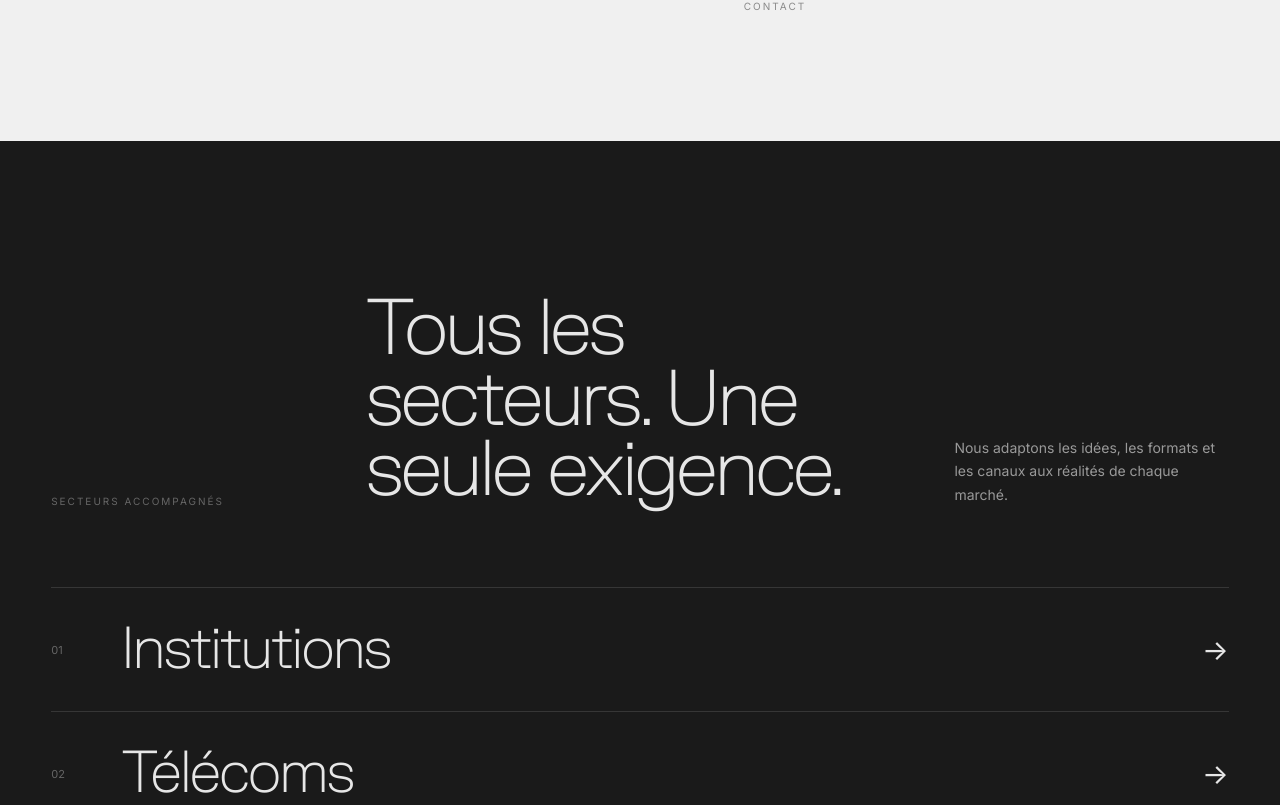
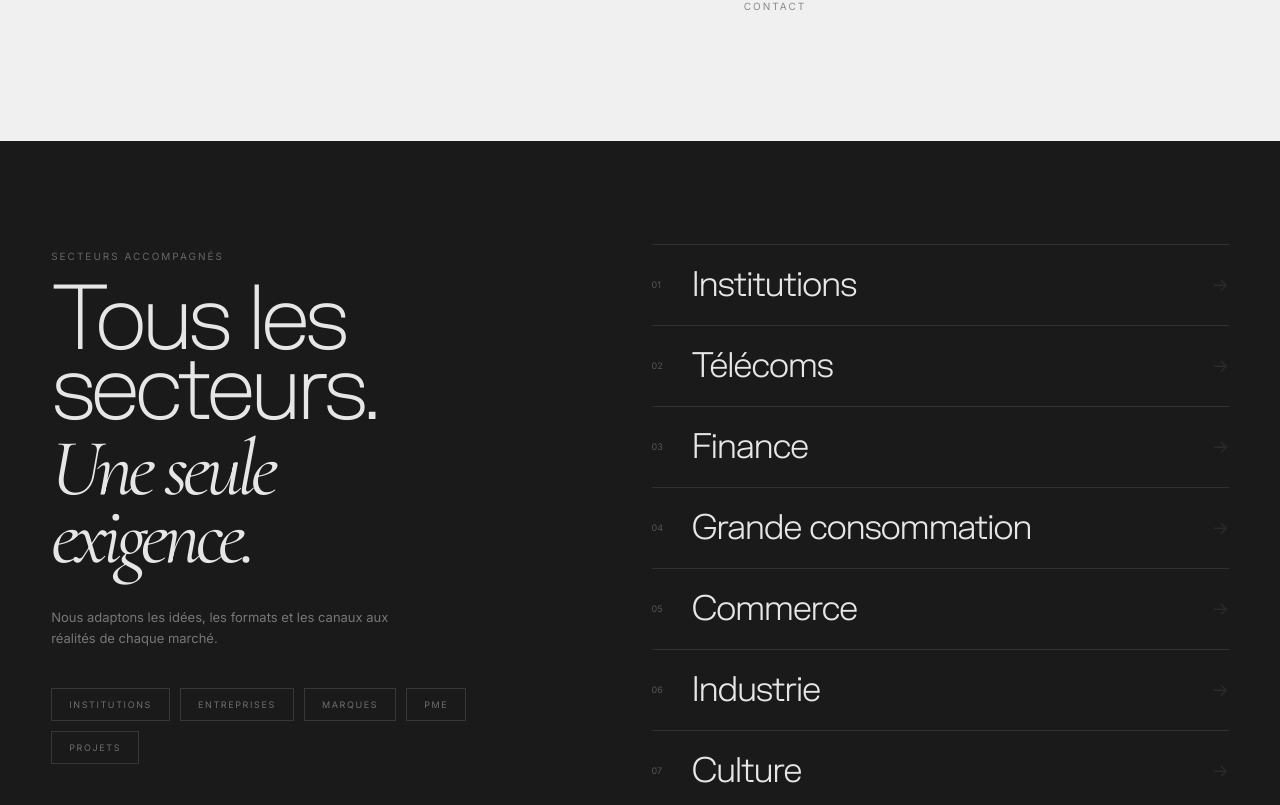
Before and after one commit to zeuscristian-ai/Zenith-Communication-siteweb, a React (Vite) app: page / in a window 1280 px wide. Shown: the part 2495-3300 px from the top of the page. Built offline with nearby package versions, Linux system fonts and the light colour scheme.

Commit message:
Refresh Industries section layout and styling

```diff
--- a/src/components/Industries.jsx
+++ b/src/components/Industries.jsx
@@ -4,14 +4,27 @@ import Reveal from "./Reveal";
 export default function Industries() {
   return (
     <section className="industries dark-section">
-      <div className="shell">
+      <div className="shell industries-layout">
         <Reveal className="industries-intro">
           <span className="eyebrow">Secteurs accompagnés</span>
-          <h2>Tous les secteurs. Une seule exigence.</h2>
+          <h2>
+            Tous les
+            <br />
+            secteurs.
+            <br />
+            <em>Une seule exigence.</em>
+          </h2>
           <p>
             Nous adaptons les idées, les formats et les canaux aux réalités de
             chaque marché.
           </p>
+          <div className="industry-tags" aria-label="Types d’organisations">
+            <span>Institutions</span>
+            <span>Entreprises</span>
+            <span>Marques</span>
+            <span>PME</span>
+            <span>Projets</span>
+          </div>
         </Reveal>
 
         <div className="industry-list">
@@ -20,7 +33,7 @@ export default function Industries() {
               <a href="#contact">
                 <span>{String(index + 1).padStart(2, "0")}</span>
                 <strong>{industry}</strong>
-                <i>→</i>
+                <i aria-hidden="true">→</i>
               </a>
             </Reveal>
           ))}
--- a/src/styles/global.css
+++ b/src/styles/global.css
@@ -767,59 +767,108 @@ p {
 }
 
 .industries {
-  padding-block: clamp(90px, 12vw, 170px);
+  min-height: 100svh;
+  padding-block: clamp(72px, 8vw, 120px);
+}
+
+.industries-layout {
+  display: grid;
+  grid-template-columns: minmax(360px, 0.9fr) minmax(500px, 1.1fr);
+  align-items: start;
+  gap: clamp(70px, 10vw, 160px);
 }
 
 .industries-intro {
-  display: grid;
-  grid-template-columns: 1fr 2fr 1fr;
-  align-items: end;
-  gap: 40px;
-  margin-bottom: 80px;
+  position: sticky;
+  top: 110px;
 }
 
 .industries-intro h2 {
+  max-width: 7ch;
+  margin-top: 22px;
   font-family: "FK Grotesk", sans-serif;
-  font-size: clamp(3rem, 6vw, 7rem);
+  font-size: clamp(4.5rem, 7vw, 8.6rem);
   font-weight: 100;
-  letter-spacing: -0.05em;
-  line-height: 0.92;
+  letter-spacing: -0.06em;
+  line-height: 0.78;
+}
+
+.industries-intro h2 em {
+  display: inline-block;
+  margin-top: 0.12em;
+  font-family: "Cormorant Garamond", serif;
+  font-size: 0.9em;
+  font-weight: 400;
+  line-height: 0.84;
 }
 
 .industries-intro p {
-  color: var(--gray);
-  font-size: 14px;
-  line-height: 1.7;
+  max-width: 46ch;
+  margin-top: 36px;
+  color: #777;
+  font-size: 13px;
+  line-height: 1.65;
+}
+
+.industry-tags {
+  display: flex;
+  flex-wrap: wrap;
+  gap: 10px;
+  max-width: 520px;
+  margin-top: 38px;
+}
+
+.industry-tags span {
+  padding: 10px 17px;
+  border: 1px solid rgba(255, 255, 255, 0.13);
+  color: #6f6f6f;
+  font-size: 9px;
+  letter-spacing: 0.18em;
+  text-transform: uppercase;
+}
+
+.industry-list {
+  border-top: 1px solid rgba(255, 255, 255, 0.1);
 }
 
 .industry-list a {
   display: grid;
-  grid-template-columns: 70px 1fr auto;
+  grid-template-columns: 40px 1fr auto;
   align-items: center;
-  padding-block: 25px;
-  border-top: 1px solid rgba(255, 255, 255, 0.12);
+  gap: 0;
+  min-height: 78px;
+  padding-block: 18px;
+  border-bottom: 1px solid rgba(255, 255, 255, 0.1);
+  transition: padding 0.35s var(--ease), color 0.35s var(--ease);
 }
 
 .industry-list span {
-  color: var(--muted);
-  font-size: 11px;
+  color: #555;
+  font-size: 9px;
 }
 
 .industry-list strong {
   font-family: "FK Grotesk", sans-serif;
-  font-size: clamp(2rem, 4.5vw, 5rem);
-  font-weight: 100;
+  font-size: clamp(1.8rem, 2.7vw, 3.5rem);
+  font-weight: 300;
   letter-spacing: -0.04em;
 }
 
 .industry-list i {
-  font-size: 28px;
+  color: #555;
+  font-size: 18px;
   font-style: normal;
-  transition: transform 0.3s var(--ease);
+  opacity: 0.3;
+  transition: transform 0.35s var(--ease), opacity 0.35s var(--ease);
+}
+
+.industry-list a:hover {
+  padding-inline: 10px;
 }
 
 .industry-list a:hover i {
-  transform: translateX(8px);
+  opacity: 1;
+  transform: translateX(5px);
 }
 
 .services {
@@ -1176,8 +1225,16 @@ p {
   }
 
   .studio-grid,
+  .industries-layout {
+    grid-template-columns: 1fr;
+  }
+
   .industries-intro {
-    grid-template-columns: 1fr;
+    position: static;
+  }
+
+  .industry-list {
+    margin-top: 70px;
   }
 
   .studio-stats {
@@ -1257,6 +1314,18 @@ p {
     grid-template-columns: 45px 1fr auto;
   }
 
+  .industries-intro h2 {
+    font-size: clamp(4rem, 17vw, 6.5rem);
+  }
+
+  .industry-tags {
+    gap: 8px;
+  }
+
+  .industry-tags span {
+    padding: 8px 12px;
+  }
+
   .services-heading {
     align-items: flex-start;
     flex-direction: column;
```
